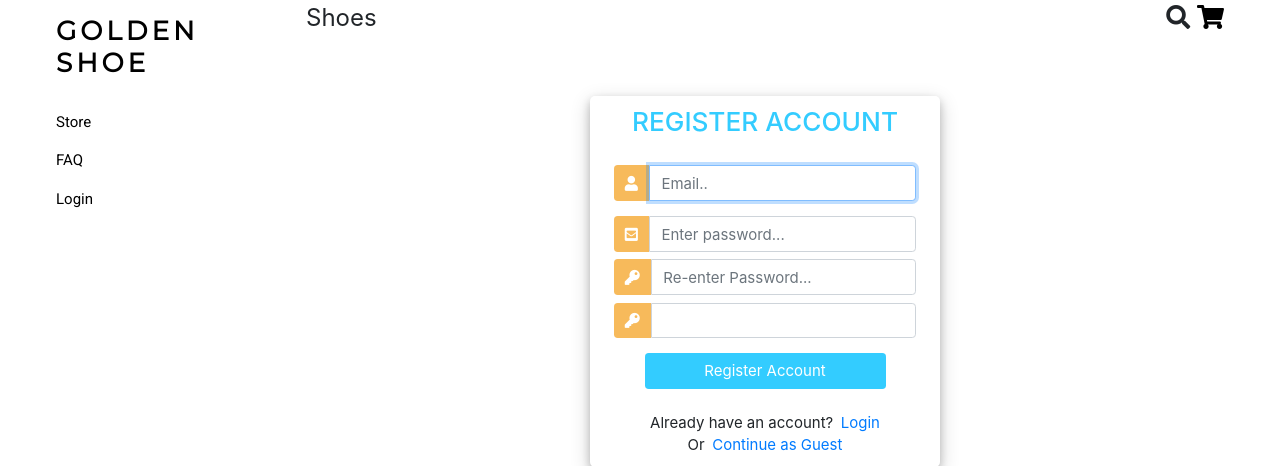
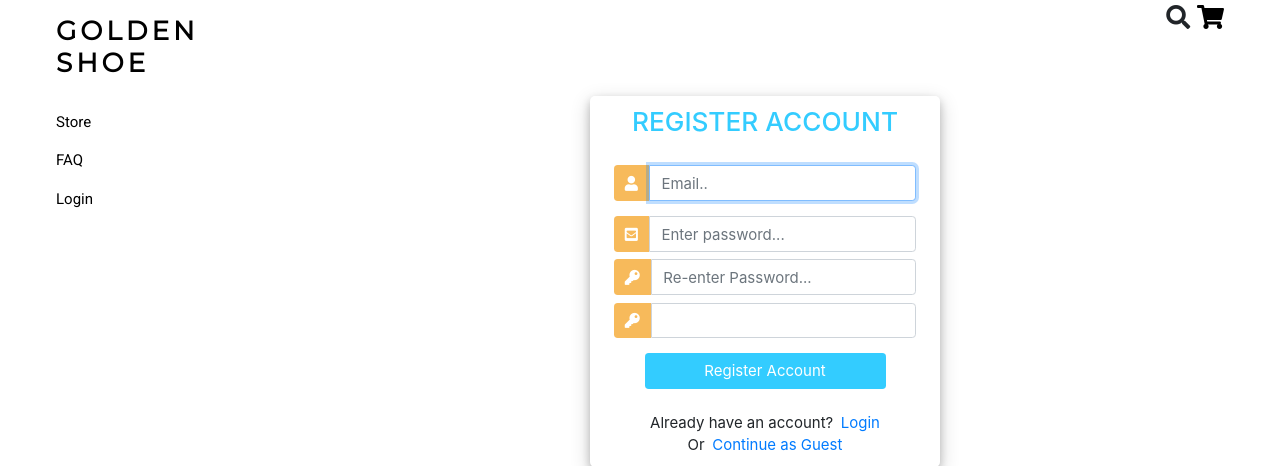
Before and after one commit to uzair166/goldenboot123, a Django app: page /register/ in a window 1280 px wide. Shown: the top 466 px of the page. Run offline with Django 3.2, Linux system fonts and the light colour scheme; some libraries are stand-ins or nearby versions.

Commit message:
lksjdfkls

```diff
--- a/Webb/templates/webb/main.html
+++ b/Webb/templates/webb/main.html
@@ -75,7 +75,7 @@
 
 
     <header class="w3-container w3-xlarge">
-      <p class="w3-left">Shoes</p>
+      <!-- <p class="w3-left">Shoes</p> -->
       <p class="w3-right">
 
         <i class="fa fa-search" onclick="hidesearch()"></i>
```
